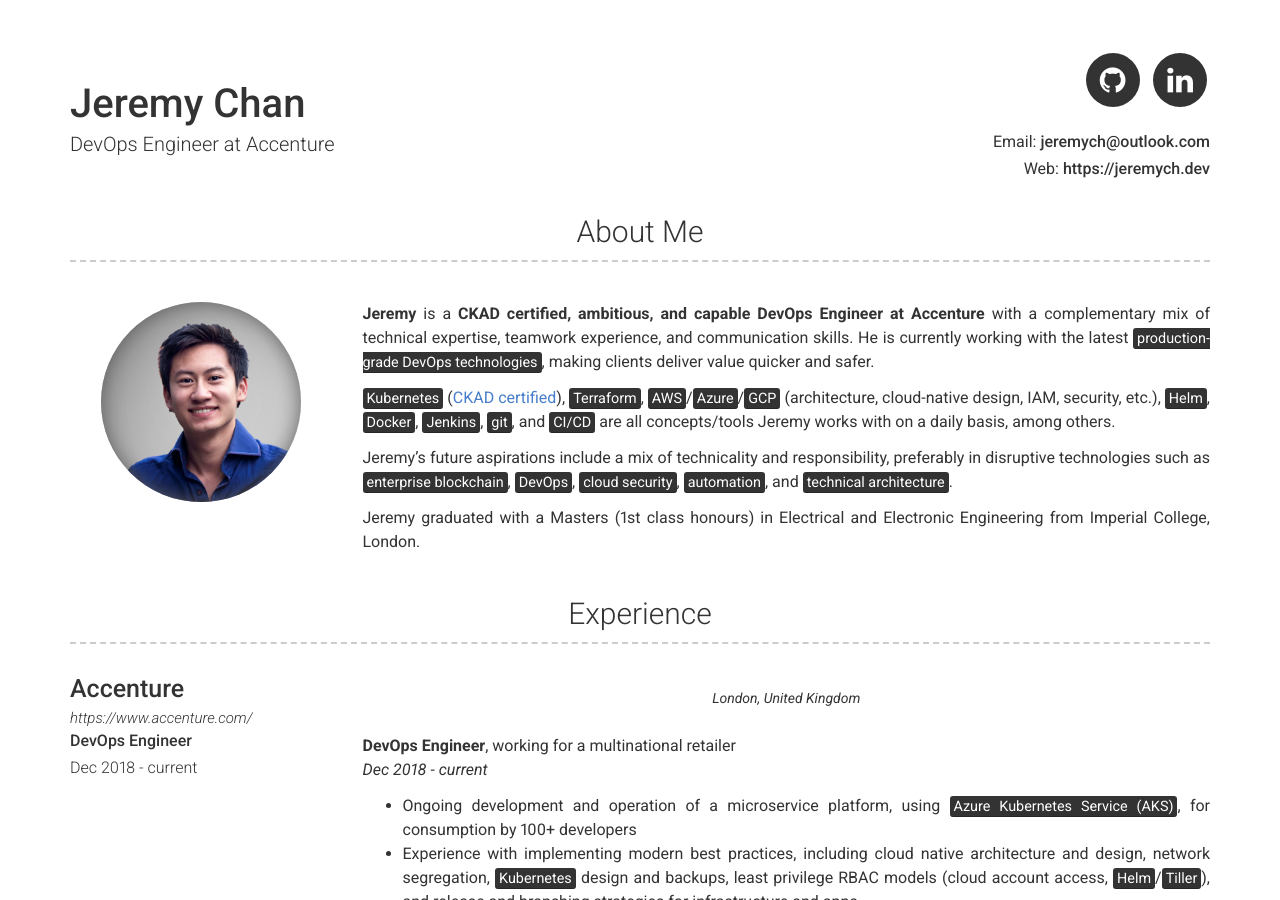
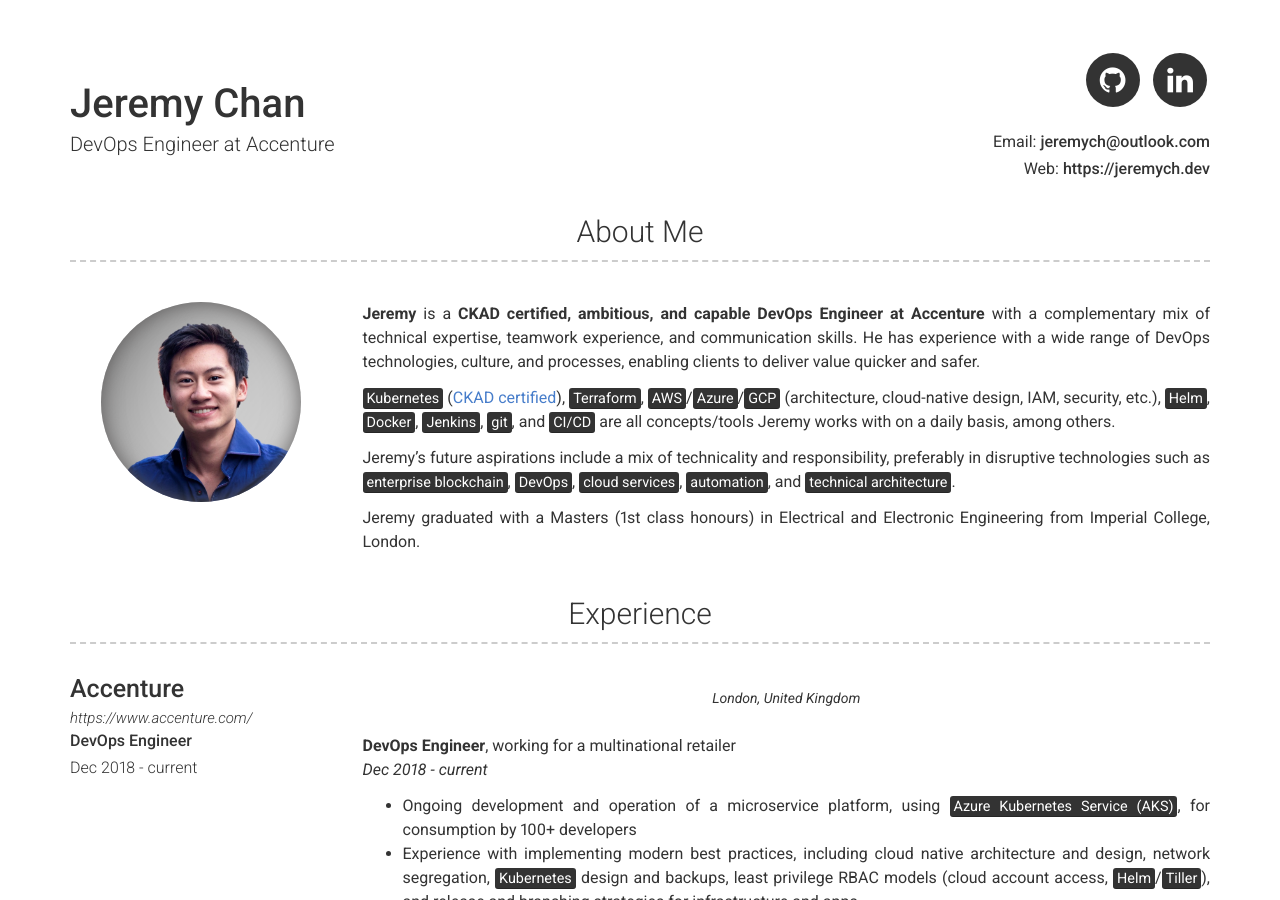
Before and after one commit to jeremych1000/jeremych1000.github.io, a Jekyll site: the page built from index.md, in a window 1280 px wide and 900 px high. Built offline with Jekyll 4.4.1, drawn with Linux system fonts in a browser that asks for light colours.

Commit message:
Reword intro

```diff
--- a/_config.yml
+++ b/_config.yml
@@ -27,11 +27,11 @@ linkedin_username: jeremych
 # about_title: About Me (Use this to override about section title)
 about_profile_image: images/profile.jpg
 about_content: | # this will include new lines to allow paragraphs
-  **Jeremy** is a **CKAD certified, ambitious, and capable DevOps Engineer at Accenture** with a complementary mix of technical expertise, teamwork experience, and communication skills. He is currently working with the latest <mark>production-grade DevOps technologies</mark>, making clients deliver value quicker and safer.
+  **Jeremy** is a **CKAD certified, ambitious, and capable DevOps Engineer at Accenture** with a complementary mix of technical expertise, teamwork experience, and communication skills. He has experience with a wide range of DevOps technologies, culture, and processes, enabling clients to deliver value quicker and safer.
 
   <mark>Kubernetes</mark> ([CKAD certified](https://www.cncf.io/certification/ckad/)), <mark>Terraform</mark>, <mark>AWS</mark>/<mark>Azure</mark>/<mark>GCP</mark> (architecture, cloud-native design, IAM, security, etc.), <mark>Helm</mark>, <mark>Docker</mark>, <mark>Jenkins</mark>, <mark>git</mark>, and <mark>CI/CD</mark> are all concepts/tools Jeremy works with on a daily basis, among others.
 
-  Jeremy's future aspirations include a mix of technicality and responsibility, preferably in disruptive technologies such as <mark>enterprise blockchain</mark>, <mark>DevOps</mark>, <mark>cloud security</mark>, <mark>automation</mark>, and <mark>technical architecture</mark>.
+  Jeremy's future aspirations include a mix of technicality and responsibility, preferably in disruptive technologies such as <mark>enterprise blockchain</mark>, <mark>DevOps</mark>, <mark>cloud services</mark>, <mark>automation</mark>, and <mark>technical architecture</mark>.
 
   Jeremy graduated with a Masters (1st class honours) in Electrical and Electronic Engineering from Imperial College, London.
 
```
